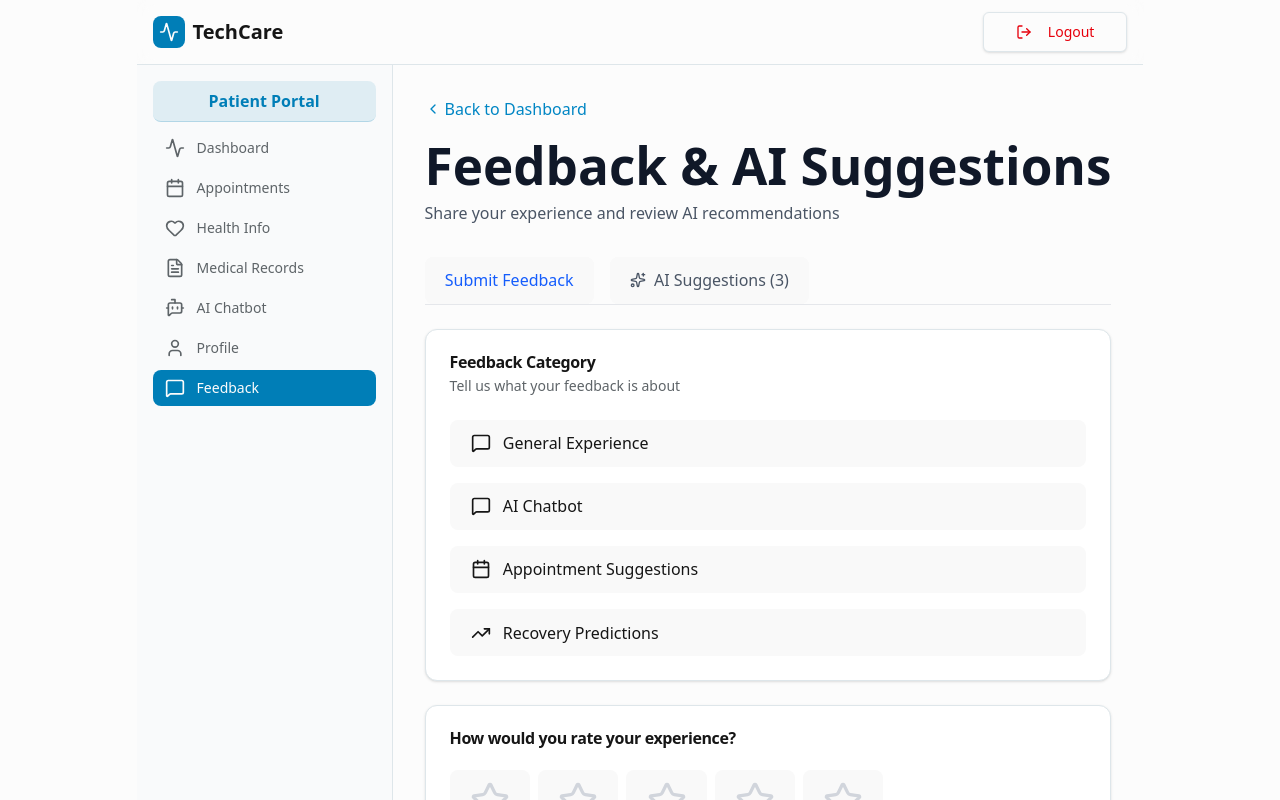
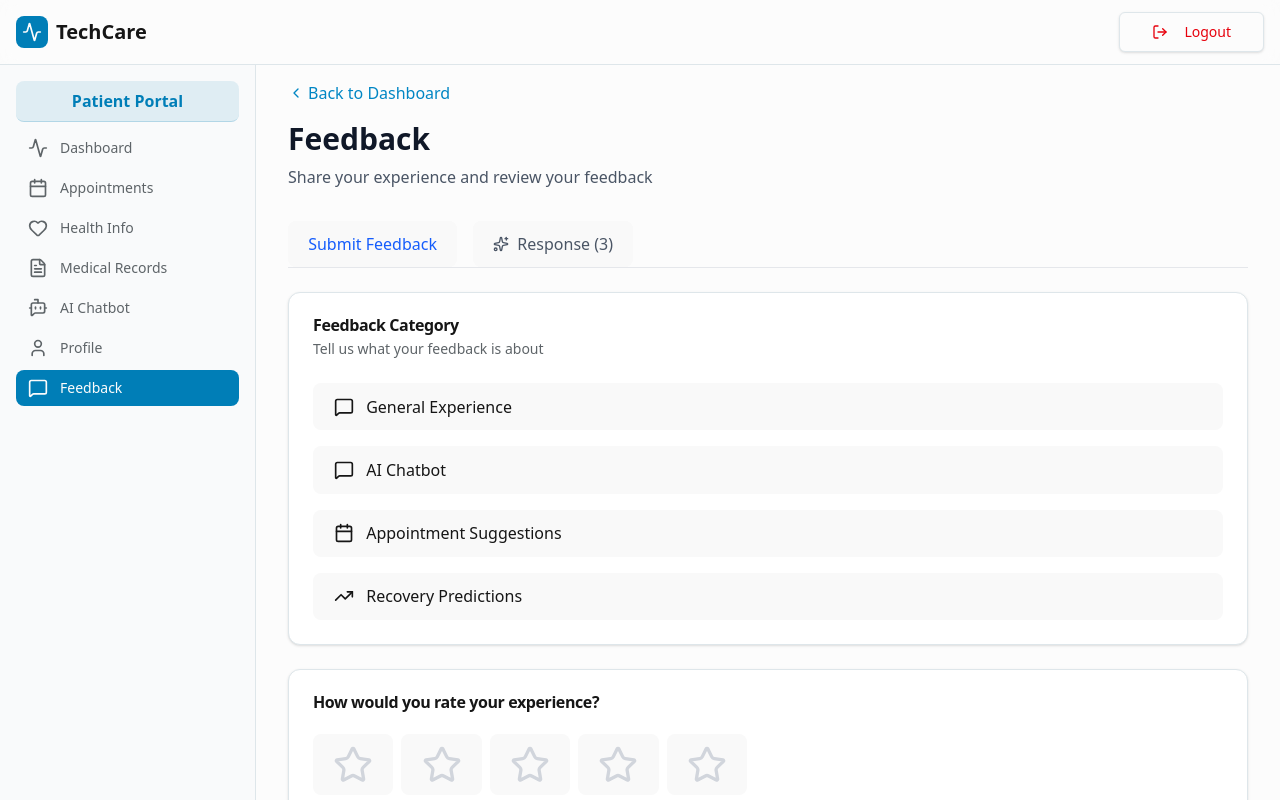
Before and after one commit to baondg/TechCare, a React app in the folder frontend/: page /patient/feedback in a window 1280 px wide. Shown: the top 800 px of the page. Built offline with nearby package versions, Linux system fonts and the light colour scheme; the HTML template or start-up script is replaced by a standard one.

Commit message:
Add feedback page

```diff
--- a/frontend/src/components/patient-layout.tsx
+++ b/frontend/src/components/patient-layout.tsx
@@ -22,10 +22,10 @@ export function PatientLayout({ children }: { children: React.ReactNode }) {
   const { pathname } = useLocation()
 
   return (
-    <div className="min-h-screen bg-background">
+    <div className="min-h-scree w-screen bg-background">
       {/* Header */}
-      <header className="sticky top-0 z-50 w-full border-b bg-background/95 backdrop-blur supports-backdrop-filter:bg-background/60">
-        <div className="container flex h-16 items-center justify-between px-4">
+      <header className="w-full sticky top-0 z-50 border-b bg-background/95 backdrop-blur supports-backdrop-filter:bg-background/60">
+        <div className="w-full flex h-16 items-center justify-between pl-4 pr-4">
           <div className="flex items-center gap-2">
             <div className="flex h-8 w-8 items-center justify-center rounded-lg bg-primary">
               <Activity className="h-5 w-5 text-primary-foreground" />
@@ -44,7 +44,7 @@ export function PatientLayout({ children }: { children: React.ReactNode }) {
         </div>
       </header>
 
-      <div className="flex min-h-[calc(100vh-4rem)]">
+      <div className="flex min-h-[calc(100vh-4rem)] w-full">
         {/* Sidebar - Desktop */}
         <aside className="md:flex w-64 flex-col border-r bg-muted/30 h-[calc(100vh-4rem)] sticky top-16">
           <nav className="flex-1 space-y-1 p-4">
@@ -71,7 +71,9 @@ export function PatientLayout({ children }: { children: React.ReactNode }) {
         </aside>
 
         {/* Main Content */}
-        <main className="flex-1 p-6 md:p-8">{children}</main>
+        <main className="flex-1 w-full p-0 md:p-4 overflow-x-hidden">
+          <div className="w-full">{children}</div>
+        </main>
       </div>
     </div>
   )
--- a/frontend/src/patient/feedback.tsx
+++ b/frontend/src/patient/feedback.tsx
@@ -100,15 +100,15 @@ export default function FeedbackPage() {
 
   return (
     <PatientLayout>
-      <div className="max-w-4xl mx-auto">
+      <div className="w-full px-4">
         {/* Header */}
         <div className="mb-8">
           <Link to="/patient/dashboard" className="inline-flex items-center text-blue-600 hover:text-blue-700 mb-4">
             <ChevronLeft className="h-4 w-4 mr-1" />
             Back to Dashboard
           </Link>
-          <h1 className="text-3xl font-bold text-gray-900">Feedback & AI Suggestions</h1>
-          <p className="text-gray-600 mt-2">Share your experience and review AI recommendations</p>
+          <h2 className="text-3xl font-bold text-gray-900">Feedback</h2>
+          <p className="text-gray-600 mt-2">Share your experience and review your feedback</p>
         </div>
 
         {/* Tab Navigation */}
@@ -132,7 +132,7 @@ export default function FeedbackPage() {
             }`}
           >
             <Sparkles className="h-4 w-4" />
-            AI Suggestions ({aiRecommendations.length})
+            Response ({aiRecommendations.length})
           </button>
         </div>
 
```
